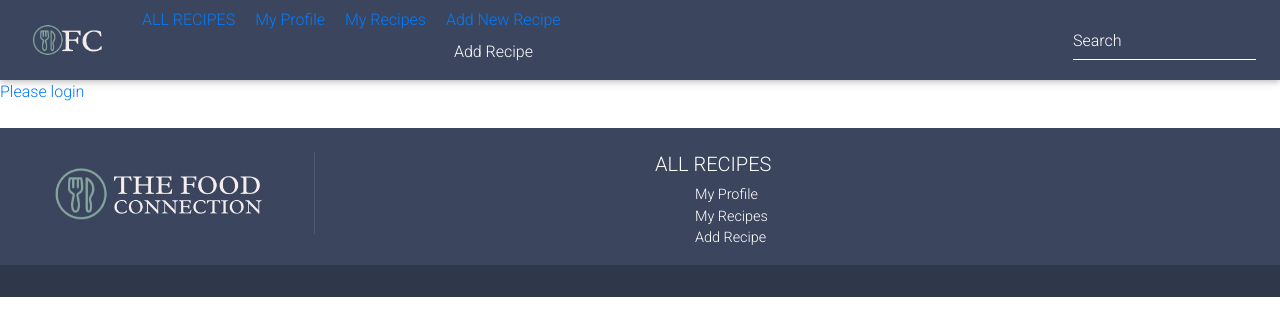
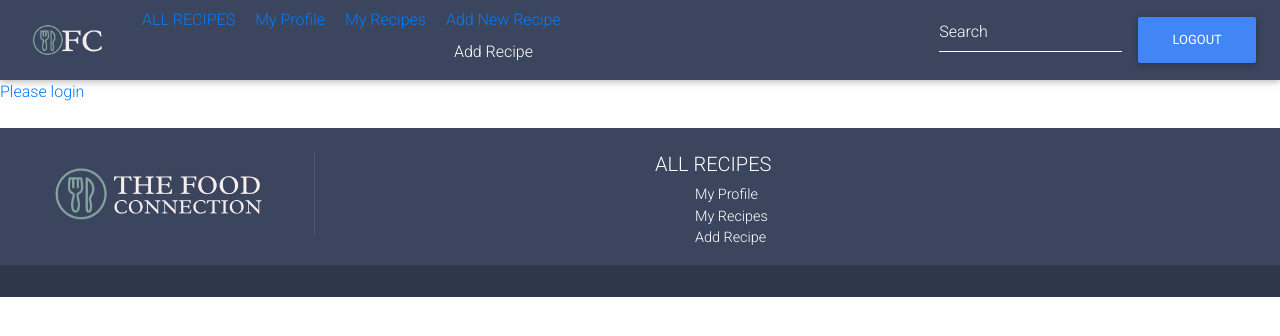
Before and after one commit to The-Food-Connection/foodconnection-client, a React (Create React App) app: page / in a window 1280 px wide. Shown: the top 336 px of the page. Built offline with nearby package versions, Linux system fonts and the light colour scheme.

Commit message:
navbar with logout buttom added and working

```diff
--- a/src/App.js
+++ b/src/App.js
@@ -15,6 +15,7 @@ import ProtectedRoute from "./utils/ProtectedRoute";
 // import AuthProvider from "../contexts/AuthProvider";
 
 function App() {
+
   return (
     <div className="App">
       <AuthProvider>
--- a/src/components/NavigationBar.jsx
+++ b/src/components/NavigationBar.jsx
@@ -5,26 +5,28 @@ import {
 } from "mdbreact";
 import { BrowserRouter as Router, Link } from 'react-router-dom';
 import fclogoshort from "../images/FClogoshort.JPG";
+import { MDBBtn } from 'mdb-react-ui-kit'
+import { useAuth } from "../contexts/AuthProvider";
+import { useState } from 'react';
 
-export class NavigationBar extends Component {
-  state = {
-    isOpen: false
-  };
+export default function NavigationBar(state) {
 
-  toggleCollapse = () => {
-    this.setState({ isOpen: !this.state.isOpen });
+  const [isOpen, setIsOpen] = useState(false)
+  const { authDispatch } = useAuth();
+
+  function toggleCollapse() {
+    setIsOpen(!isOpen);
   }
 
-  render() {
   return (
     <Router>
       <MDBNavbar color="mdb-color darken-1" dark expand="md">
         <MDBNavbarBrand>
           {/* <strong className="white-text">THE FOOD CONNECTION</strong> */}
-            <img src={fclogoshort} width="110px"/>
+          <img src={fclogoshort} width="110px" />
         </MDBNavbarBrand>
-          <MDBNavbarToggler onClick={this.toggleCollapse} />
-          <MDBCollapse id="navbarCollapse3" isOpen={this.state.isOpen} navbar>
+        <MDBNavbarToggler onClick={toggleCollapse} />
+        <MDBCollapse id="navbarCollapse3" isOpen={isOpen} navbar>
           <MDBNavbarNav left>
             <MDBNavItem active>
               <a href="/recipes" style={{ marginRight: 20 }}>ALL RECIPES  </a>
@@ -69,12 +71,12 @@ export class NavigationBar extends Component {
                 </div>
               </MDBFormInline>
             </MDBNavItem>
+            <MDBNavItem>
+              <MDBBtn className='mx-2' color='primary' onClick={() => authDispatch({ type: 'sign-out' })} >Logout</MDBBtn>
+            </MDBNavItem>
           </MDBNavbarNav>
         </MDBCollapse>
       </MDBNavbar>
     </Router>
   );
 }
-  }
-
-export default NavigationBar;
```
Lines whose indentation alone changed are shown as unchanged.
